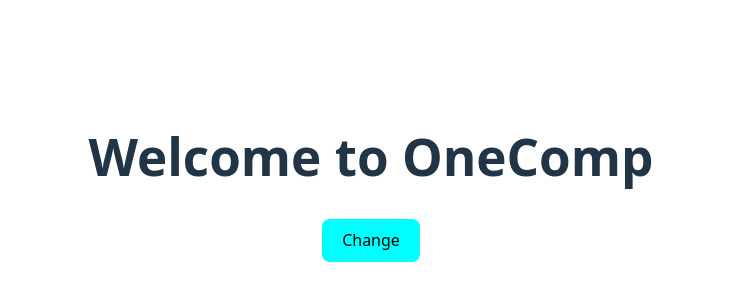
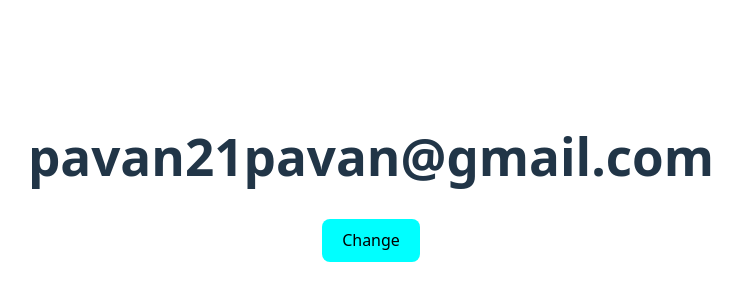
Before and after one commit to pavankumar2974/React-Js, a React (Vite) app in the folder app/: page / in a window 1280 px wide. Shown: the part 222-522 px from the top of the page, without its empty margins (269-1011 px from the left). Built offline with nearby package versions, Linux system fonts and the light colour scheme.

Commit message:
React-js

```diff
--- a/app/src/ComponentCommunication/OneComp.jsx
+++ b/app/src/ComponentCommunication/OneComp.jsx
@@ -3,22 +3,41 @@ import TwoComp from "./TwoComp";
 
 
 
-export default class OneComp extends Component{
-constructor(){
+export default class OneComp extends Component {
+    constructor() {
         super();
-    this.state={
-        message:"Welcome to OneComp",
+        this.state = {
+            message: [
+                "pavan",
+                "21",
+                "pavan@gmail.com"
+
+            ],
         }
     }
-ChangeMsgInOne=()=>{
+    // ChangeMsgInOne=()=>{
+    //     this.setState({
+    //         message:{
+    //             name:"yaswant",
+    //             age:"20",
+    //             gmail:"yaswant@gmail.com"
+    //         }
+    //     })
+    // }
+
+    ChangeMsgInOne = () => {
         this.setState({
-        message:"The message is changed when clicked the button"
+            message: [
+                "yaswant",
+                "20",
+                "yaswant@gmail.com"
+            ]
         })
     }
-render(){
-    const{message}=this.state;
-    return(<div>
-        <TwoComp newmessage={message}/>
+    render() {
+        const { message } = this.state;
+        return (<div>
+            <TwoComp newmessage={message} />
             <button onClick={this.ChangeMsgInOne}>Change</button>
         </div>
 
```
Lines whose indentation alone changed are shown as unchanged.
